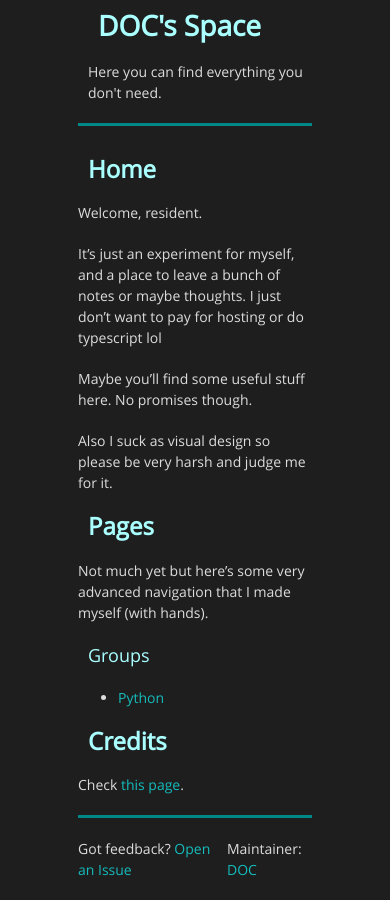
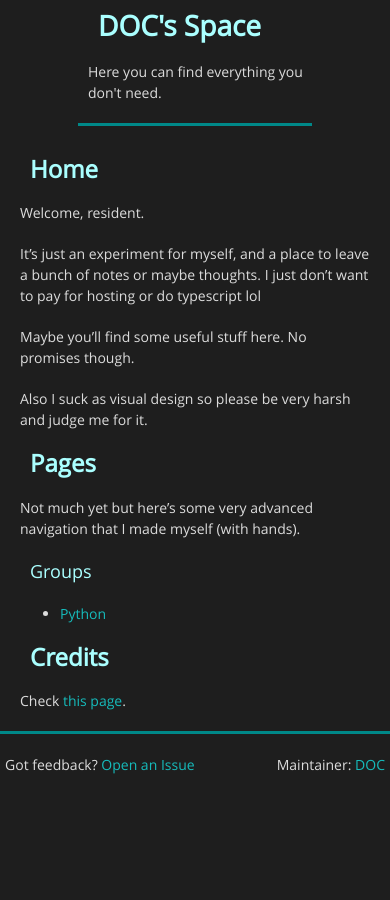
Before and after one commit to DOCtorActoAntohich/doctoractoantohich.github.io, a Jekyll site: the page built from content/index.md, in a window 390 px wide. Built offline with Jekyll 4.4.1, drawn with Linux system fonts in a browser that asks for light colours.

Commit message:
troll myself by viewing this insanity on phone

```diff
--- a/_includes/head-attributes.html
+++ b/_includes/head-attributes.html
@@ -3,7 +3,7 @@
     <meta http-equiv="X-UA-Compatible" content="IE=edge">
 
     <link rel="stylesheet" href="/assets/css/style.css">
-    <meta name="viewport" content="width=device-width, initial-scale=1, user-scalable=no">
+    <meta name="viewport" content="width=device-width, height=device-height, initial-scale=1.0, user-scalable=no">
 
     <title>{{ page.title }}</title>
 </head>
--- a/_sass/content-wrapper.scss
+++ b/_sass/content-wrapper.scss
@@ -5,3 +5,9 @@
     padding: 0 20px;
     padding-top: 10px;
 }
+
+@media (orientation: portrait) {
+    .content-wrapper {
+        max-width: 100%;
+    }
+}
--- a/_sass/footer.scss
+++ b/_sass/footer.scss
@@ -5,8 +5,14 @@ footer {
     ul {
         list-style: none;
         padding: 0;
-        margin: 0;
+        margin: 5px;
         display: flex;
         justify-content: space-between;
     }
 }
+
+@media (orientation: portrait) {
+    footer {
+        width: 100%;
+    }
+}
```
